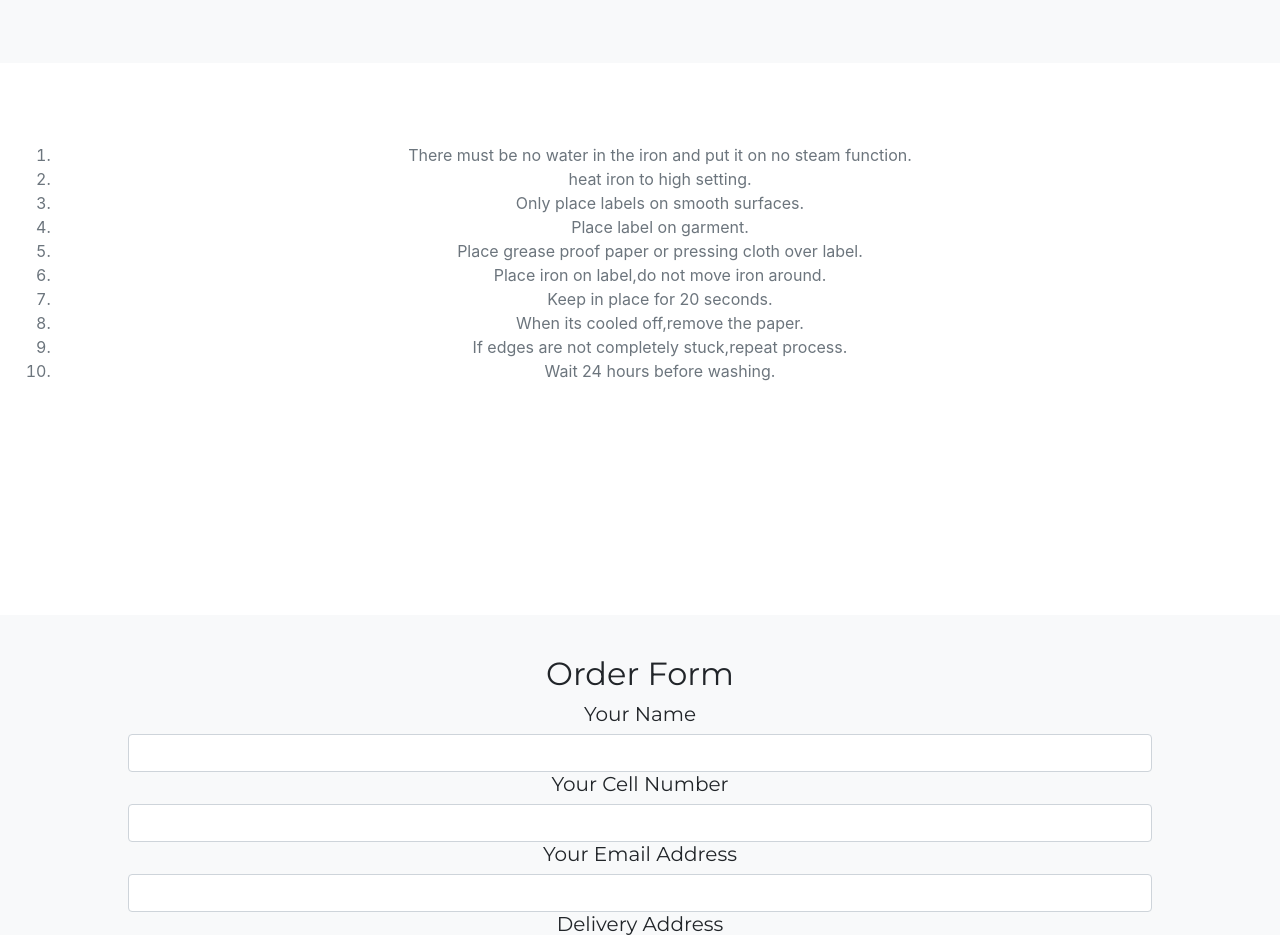
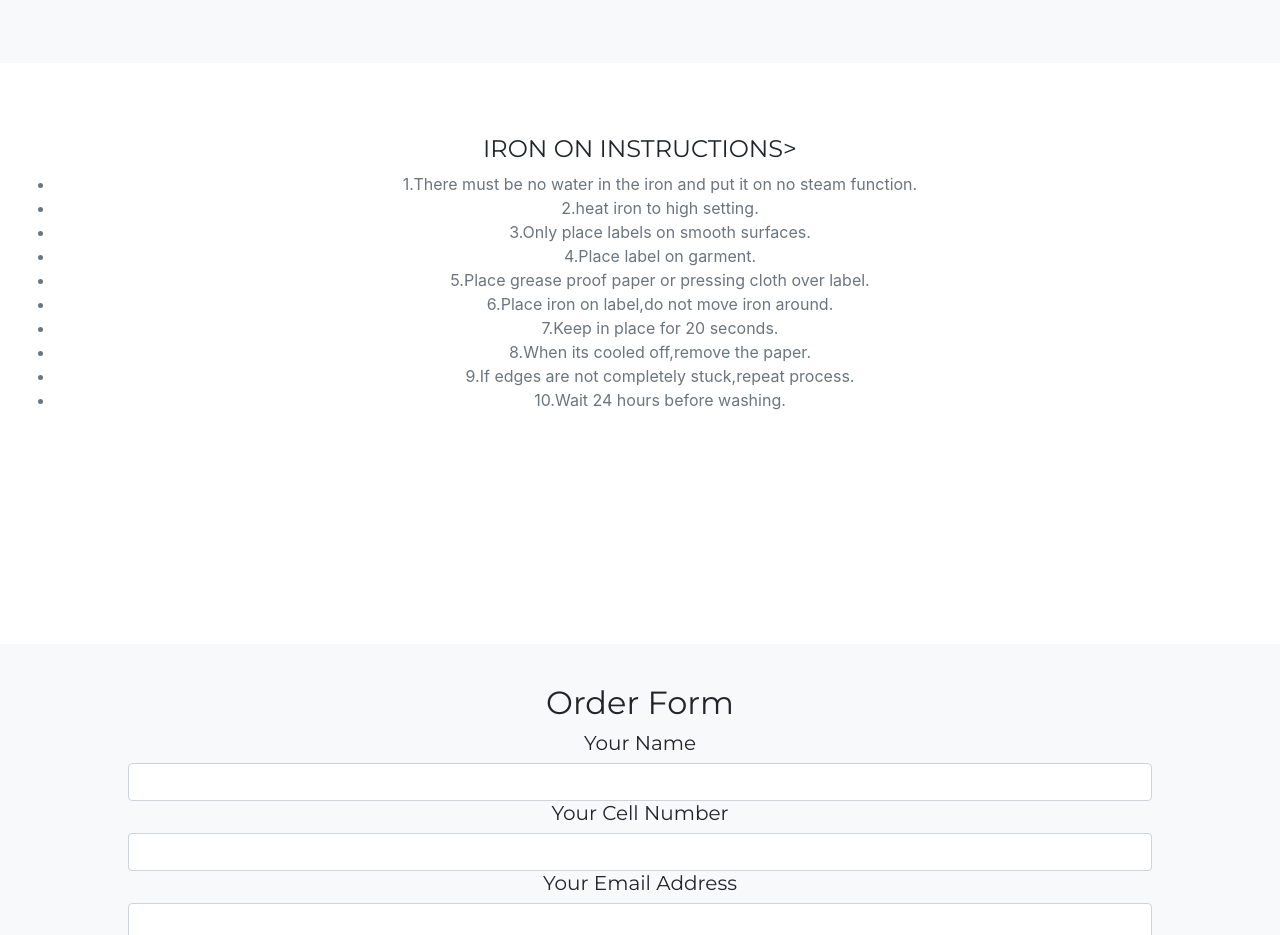
Before and after one commit to JG1R50RQDF/webtrial, a website with bundled scripts: page index.html in a window 1280 px wide. Shown: the part 4940-5875 px from the top of the page. Built offline with nearby package versions, Linux system fonts and the light colour scheme; a web font is replaced by a local one.

Commit message:
Update index.html

```diff
--- a/index.html
+++ b/index.html
@@ -569,19 +569,19 @@
 <br>
 <br>
 	    	            <div class="col-lg-12 text-center">
-          <h4 class="section-heading text-uppercase"Iron On Instructions></h4>
-          <ol class="section-subheading text-muted">
-		<li>There must be no water in the iron and put it on no steam function.</li>
-		  <li>heat iron to high setting.</li>
-		  <li>Only place labels on smooth surfaces.</li>
-		  <li>Place label on garment.</li>
-		  <li>Place grease proof paper or pressing cloth over label.</li>
-		  <li>Place iron on  label,do not move iron around.</li>
-		  <li>Keep in place for 20 seconds.</li>
-		  <li>When its cooled off,remove the paper.</li>
-		  <li>If edges are not completely stuck,repeat process.</li>
-		  <li>Wait 24 hours before washing.</li>
-	</ol>
+          <h4 class="section-heading text-uppercase">Iron On Instructions></h4>
+          <ul class="section-subheading text-muted">
+		<li>1.There must be no water in the iron and put it on no steam function.</li>
+		  <li>2.heat iron to high setting.</li>
+		  <li>3.Only place labels on smooth surfaces.</li>
+		  <li>4.Place label on garment.</li>
+		  <li>5.Place grease proof paper or pressing cloth over label.</li>
+		  <li>6.Place iron on  label,do not move iron around.</li>
+		  <li>7.Keep in place for 20 seconds.</li>
+		  <li>8.When its cooled off,remove the paper.</li>
+		  <li>9.If edges are not completely stuck,repeat process.</li>
+		  <li>10.Wait 24 hours before washing.</li>
+	</ul>
         </div>
 <br>
 <br>
```
